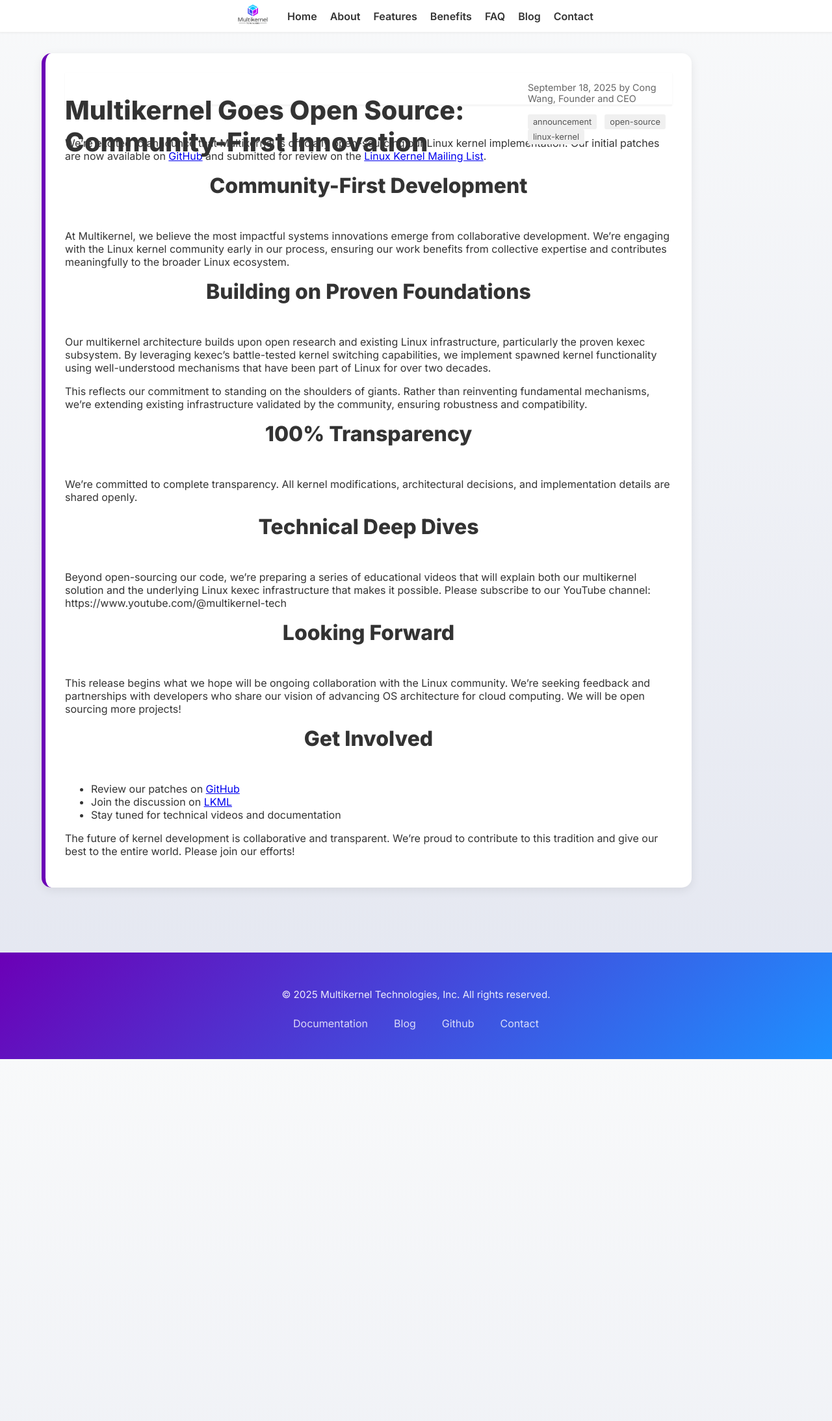
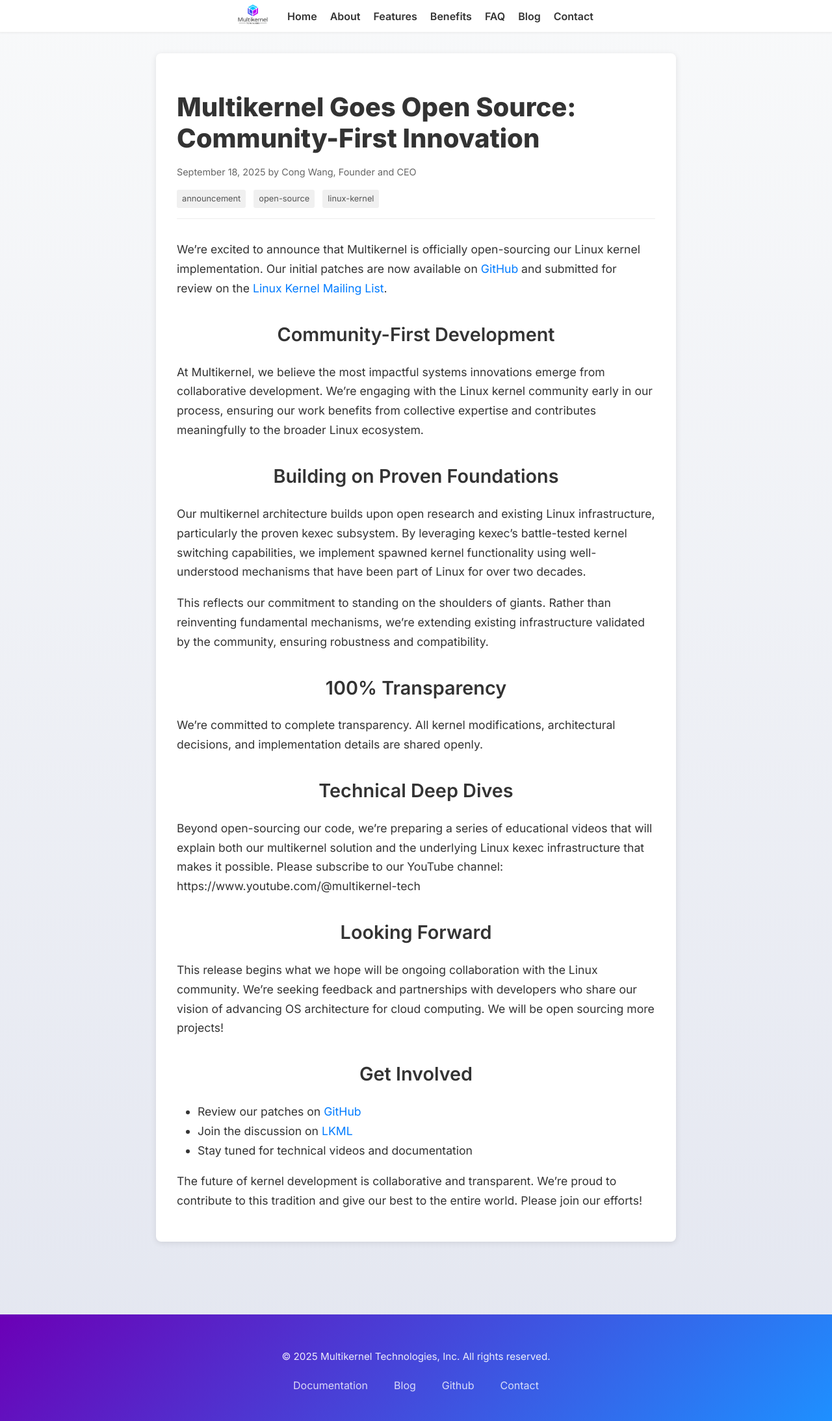
Before and after one commit to multikernel/multikernel.io, a Jekyll site: the page built from _posts/2025-09-18-multikernel-goes-open-source.md, in a window 1280 px wide. Shown: the whole page at 65% size. Built offline with Jekyll 4.4.1, drawn with Linux system fonts in a browser that asks for light colours; before the commit the page ends 1630 px from its top, so only the background shows below that.

Commit message:
Create completely isolated blog post layout
- Use inline CSS to avoid all conflicts with existing site styles
- Simple, clean blog container with proper spacing
- No dependencies on existing CSS classes that might conflict
- Should finally fix the overlapping text issues

```diff
--- a/_layouts/post.html
+++ b/_layouts/post.html
@@ -2,12 +2,80 @@
 layout: default
 ---
 
-<div class="container" style="margin-top: 2rem;">
-    <article class="info">
-        <header>
-            <h1 style="font-size: 2.5rem; margin-bottom: 1rem; color: #333;">{{ page.title }}</h1>
-            <div class="post-meta">
-                <p style="color: #666; margin-bottom: 1rem;">{{ page.date | date: "%B %d, %Y" }}{% if page.author %} by {{ page.author }}{% endif %}</p>
+<style>
+.blog-container {
+    max-width: 800px;
+    margin: 2rem auto;
+    padding: 2rem;
+    background: white;
+    border-radius: 8px;
+    box-shadow: 0 2px 10px rgba(0, 0, 0, 0.1);
+    line-height: 1.6;
+}
+
+.blog-title {
+    font-size: 2.5rem;
+    font-weight: 800;
+    margin-bottom: 1rem;
+    color: #333;
+    line-height: 1.2;
+}
+
+.blog-meta {
+    color: #666;
+    font-size: 0.9rem;
+    margin-bottom: 2rem;
+    padding-bottom: 1rem;
+    border-bottom: 1px solid #eee;
+}
+
+.blog-content {
+    font-size: 1.1rem;
+    line-height: 1.7;
+}
+
+.blog-content h2 {
+    margin-top: 2rem;
+    margin-bottom: 1rem;
+    color: #333;
+    font-size: 1.8rem;
+    font-weight: 600;
+}
+
+.blog-content p {
+    margin-bottom: 1rem;
+}
+
+.blog-content ul {
+    margin-bottom: 1rem;
+    padding-left: 2rem;
+}
+
+.blog-content a {
+    color: #007bff;
+    text-decoration: none;
+}
+
+.blog-content a:hover {
+    text-decoration: underline;
+}
+
+@media (max-width: 768px) {
+    .blog-container {
+        margin: 1rem;
+        padding: 1rem;
+    }
+
+    .blog-title {
+        font-size: 2rem;
+    }
+}
+</style>
+
+<div class="blog-container">
+    <h1 class="blog-title">{{ page.title }}</h1>
+    <div class="blog-meta">
+        <p>{{ page.date | date: "%B %d, %Y" }}{% if page.author %} by {{ page.author }}{% endif %}</p>
         {% if page.categories %}
         <div class="post-categories">
             {% for category in page.categories %}
@@ -16,10 +84,8 @@
         </div>
         {% endif %}
     </div>
-        </header>
 
-        <div class="post-content" style="margin-top: 2rem;">
+    <div class="blog-content">
         {{ content }}
     </div>
-    </article>
 </div>
```
Lines whose indentation alone changed are shown as unchanged.
